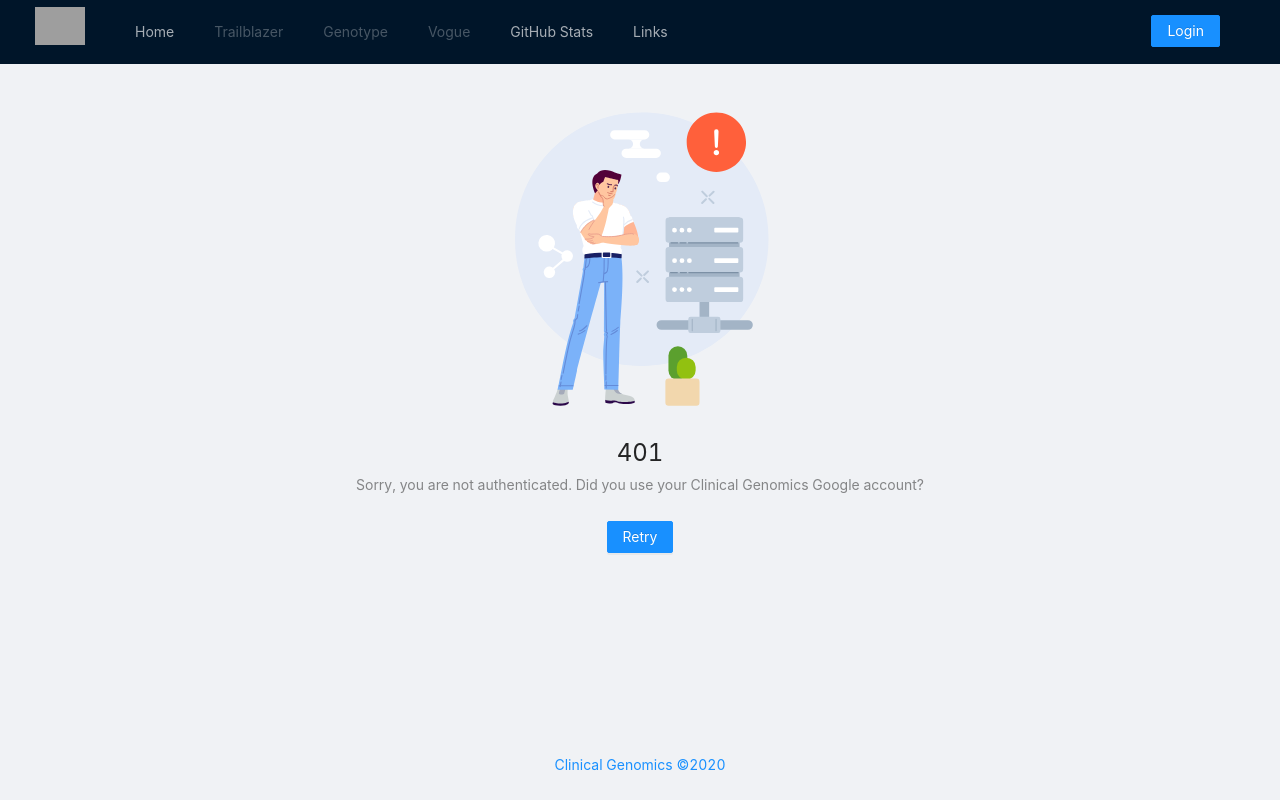
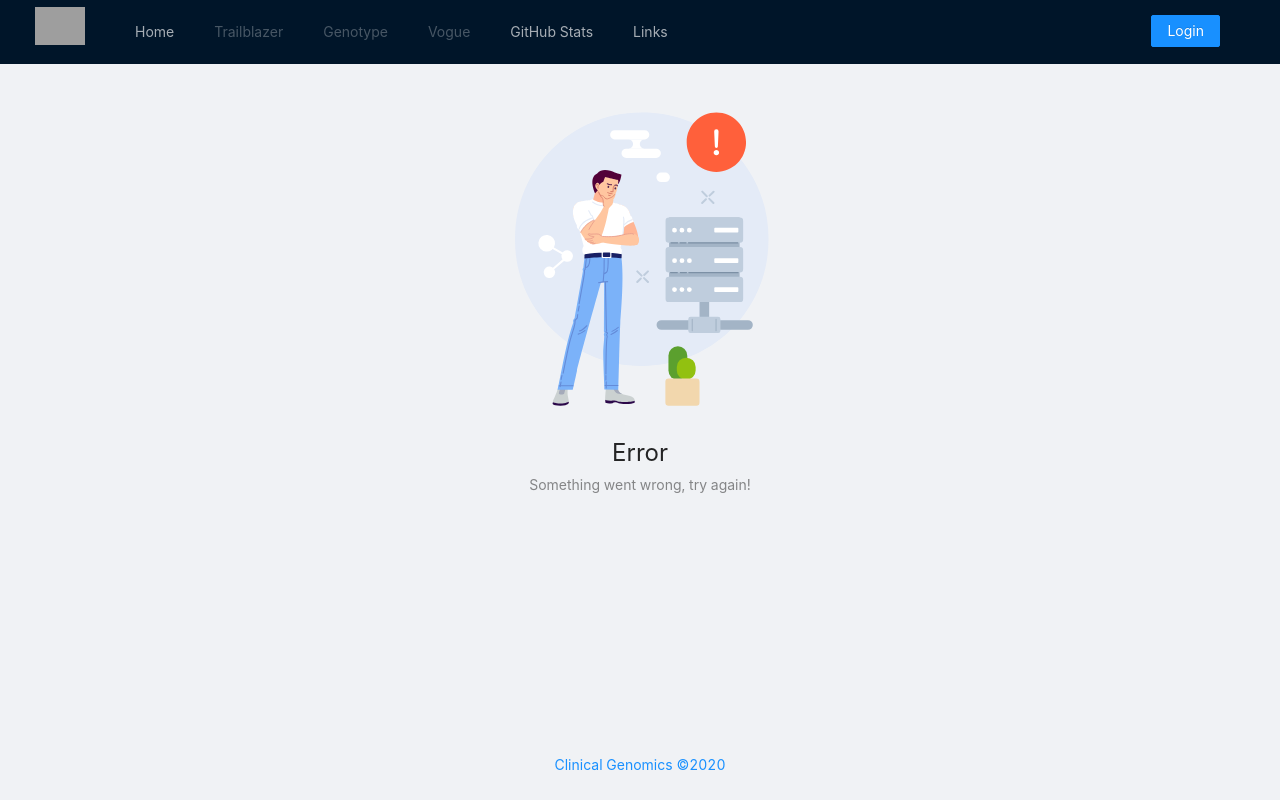
Before and after one commit to elevu/clinical-genomics-ui, a React app: page /error in a window 1280 px wide. Built offline with nearby package versions, Linux system fonts and the light colour scheme; grey boxes are pictures that could not be loaded.

Commit message:
Refactor Routes and Error page

```diff
--- a/src/components/Routes.tsx
+++ b/src/components/Routes.tsx
@@ -18,7 +18,7 @@ export const Routes = (props: RoutesProps) => {
   return (
     <Switch>
       <Route path="/" exact component={Home}></Route>
-      <Route path="/unauthorized" exact component={Unauthorized}></Route>
+      <Route path="/unauthorized" component={Unauthorized}></Route>
       <Route path="/trailblazer" component={props.token ? Trailblazer : Unauthorized}></Route>
       <Route path="/genotype" component={Genotype}></Route>
       <Route path="/vogue" component={Vogue}></Route>
--- a/src/pages/Error.tsx
+++ b/src/pages/Error.tsx
@@ -1,32 +1,13 @@
 import React from 'react'
 import { connect } from 'react-redux'
-import { Result, Button } from 'antd'
+import { Result } from 'antd'
 import { compose } from '@reduxjs/toolkit'
-
-import { retryGoogleClient } from '../api/GoogleApi'
 import { setSettings as setSettingsAction } from '../domain/settings/slice'
 
 const mapDispatch = { setSettings: setSettingsAction } as const
 
-type Props = typeof mapDispatch
-
-const ErrorPageComponent = ({ setSettings }: Props) => {
-  const handleRetry = () => {
-    retryGoogleClient(setSettings)
-  }
-
-  return (
-    <Result
-      status="500"
-      title="401"
-      subTitle="Sorry, you are not authenticated. Did you use your Clinical Genomics Google account?"
-      extra={
-        <Button type="primary" onClick={handleRetry}>
-          Retry
-        </Button>
-      }
-    />
-  )
+const ErrorPageComponent = () => {
+  return <Result status="500" title="Error" subTitle="Something went wrong, try again!" />
 }
 
 export const Error = compose(connect(null, mapDispatch))(ErrorPageComponent)
```
Also changed, not shown: src/index.tsx (+4 -3 lines).
